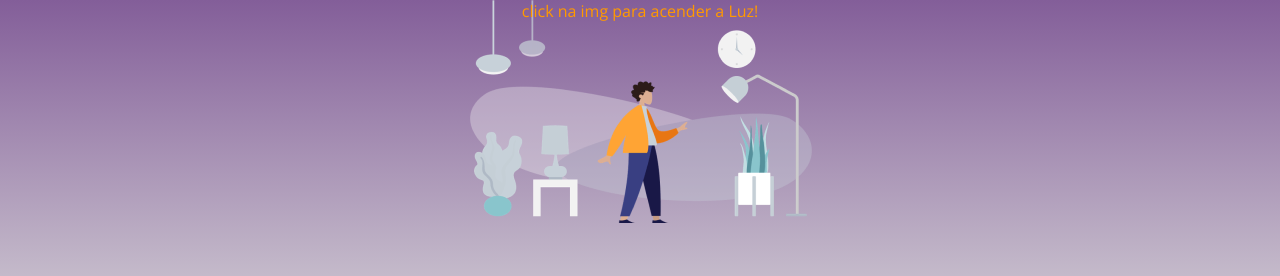
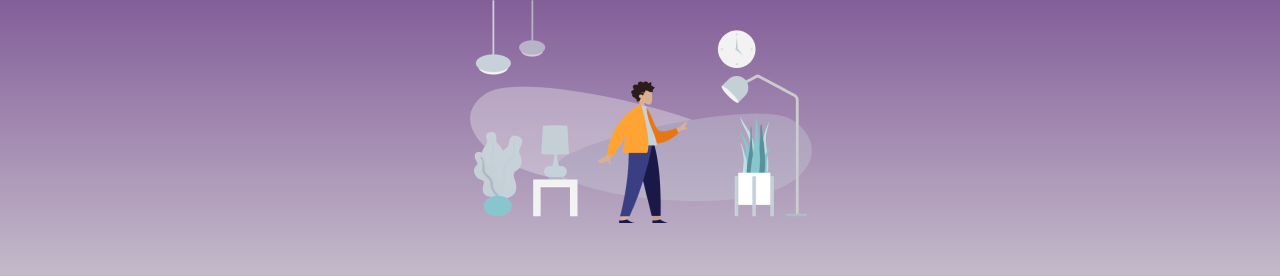
Before and after one commit to RodrigoLuigi/Rocketseat-Projeto-1, a plain HTML site: page index.html in a window 1280 px wide. Shown: the top 276 px of the page. Drawn offline with nearby package versions, Linux system fonts and the light colour scheme.

Commit message:
Update index.html

```diff
--- a/index.html
+++ b/index.html
@@ -23,7 +23,6 @@
 
 
   <div id="hero">
-    <span style="position: absolute; left: 35%; right: 35%;">click na img para acender a Luz!</span>
     <img id="imgBanner" onclick="acenderLuz()" src="imagens/img2.png" alt="Desenho de uma pessoa vestindo uma camisa amarela em uma sala com móveis">
 
 
```
